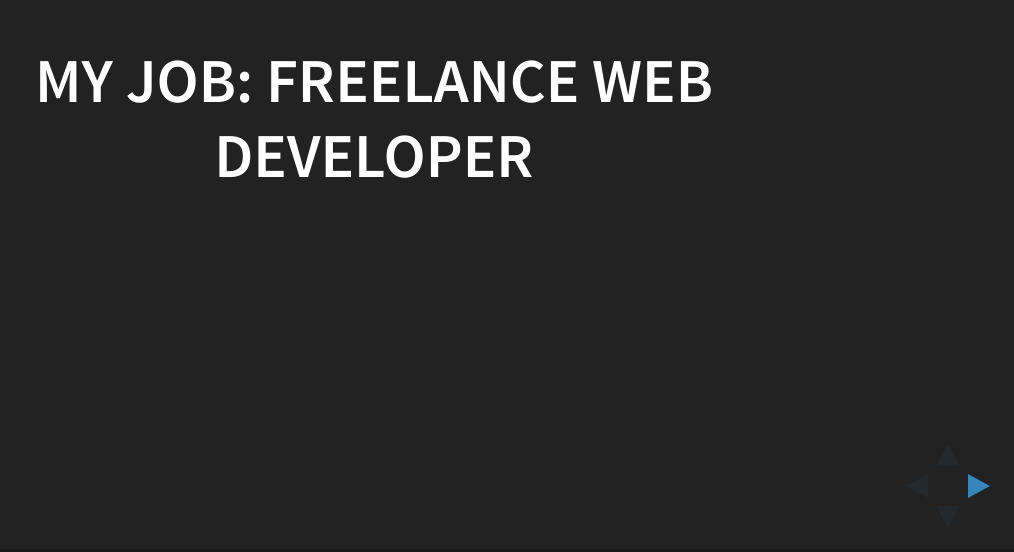
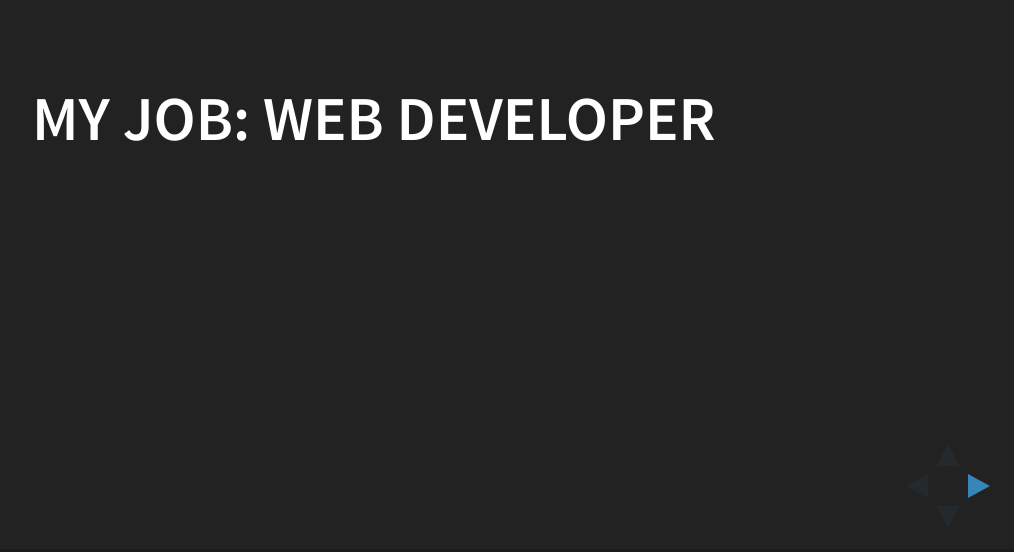
Before and after one commit to alberto56/presentation_job, a website: page index.html in a window 1280 px wide. Shown: the part 248-800 px from the top of the page, without its empty margins (266-1280 px from the left). Drawn offline with Linux system fonts and the light colour scheme.

Commit message:
Remove the word freelance

```diff
--- a/index.html
+++ b/index.html
@@ -4,7 +4,7 @@
     <meta charset="utf-8">
     <meta name="viewport" content="width=device-width, initial-scale=1.0, maximum-scale=1.0, user-scalable=no">
 
-    <title>My job: freelance web developer</title>
+    <title>My job: web developer</title>
 
     <link rel="stylesheet" href="css/reveal.css">
     <link rel="stylesheet" href="css/theme/black.css">
@@ -37,7 +37,7 @@
     <div class="reveal">
       <div class="slides">
         <section>
-          <h2>My job: freelance web developer</h2>
+          <h2>My job: web developer</h2>
         </section>
 
         <section>
@@ -123,7 +123,7 @@
         </section>
 
         <section>
-          <h2>My job: freelance web developer</h2>
+          <h2>My job: web developer</h2>
         </section>
       </div>
     </div>
```
